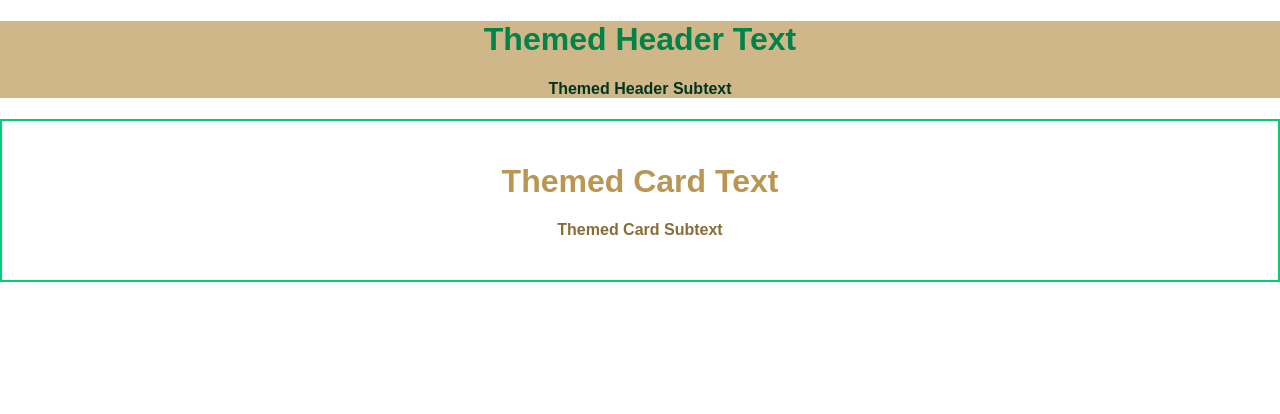
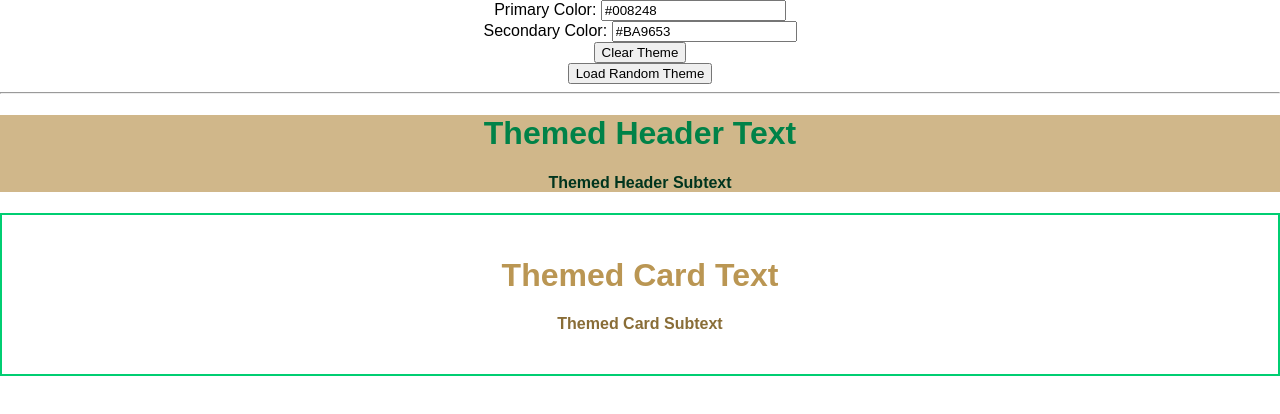
Before and after one commit to amast09/white-label-themeing, a React (Create React App) app: page / in a window 1280 px wide. Shown: the top 414 px of the page. Built offline with nearby package versions, Linux system fonts and the light colour scheme.

Commit message:
Added theme mutation into UI

```diff
--- a/src/App.js
+++ b/src/App.js
@@ -1,6 +1,6 @@
 // @flow
 import React, { Component } from 'react';
-import logo from './logo.svg';
+import tinycolor from "tinycolor2";
 import './App.css';
 import type {ThemeColorPaletteType} from "./types/ThemeColorPaletteType";
 import type {ReduxStoreStateType} from "./types/ReduxStoreStateType";
@@ -20,18 +20,39 @@
 } from "./theme/ThemeActions";
 import ThemedHeader from "./ThemedHeader";
 import ThemedCard from "./ThemedCard";
+import type {ThemeType} from "./types/ThemeType";
 
 type PropsType = {
+  theme: ThemeType,
   themeColorPalette: ThemeColorPaletteType,
-  setTheme: (secondaryColor: string) => SetThemeSecondaryColorActionType,
+  setTheme: (theme: ThemeType) => SetThemeSecondaryColorActionType,
   setThemePrimaryColor: (primaryColor: string) => SetThemePrimaryColorActionType,
   setThemeSecondaryColor: () => ClearThemeActionType
 };
 
 class ConnectedApp extends Component<PropsType> {
+
+  loadRandomTheme = () => {
+    setTimeout(() => {
+      const primaryColor = tinycolor.random().toHexString();
+      const secondaryColor = tinycolor.random().toHexString();
+      this.props.setTheme({primaryColor, secondaryColor});
+    }, 2000)
+  };
+
   render() {
     return (
       <div className="App">
+        <label>Primary Color: </label>
+        <input type="text" value={this.props.theme.primaryColor} onChange={(e) => this.props.setThemePrimaryColor(e.target.value)}/>
+        <br/>
+        <label>Secondary Color: </label>
+        <input type="text" value={this.props.theme.secondaryColor} onChange={(e) => this.props.setThemeSecondaryColor(e.target.value)}/>
+        <br/>
+        <button onClick={this.props.clearTheme}>Clear Theme</button>
+        <br/>
+        <button onClick={this.loadRandomTheme}>Load Random Theme</button>
+        <hr/>
         <ThemedHeader colorPalette={this.props.themeColorPalette}/>
         <ThemedCard colorPalette={this.props.themeColorPalette}/>
       </div>
@@ -39,9 +60,8 @@
   }
 }
 
-
-
 const mapStateToProps = (state: ReduxStoreStateType) => ({
+  "theme": state.theme,
   "themeColorPalette": themeColorPaletteSelector(state)
 });
 
```
